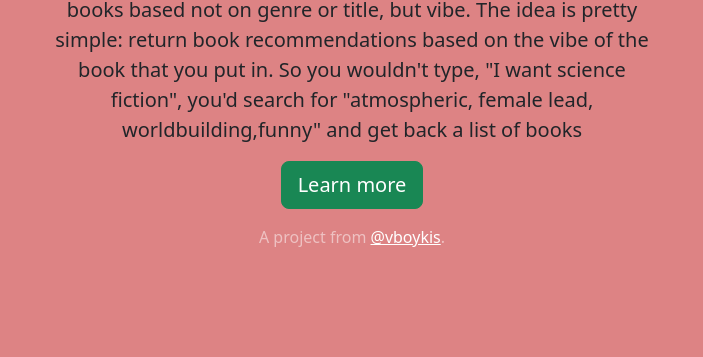
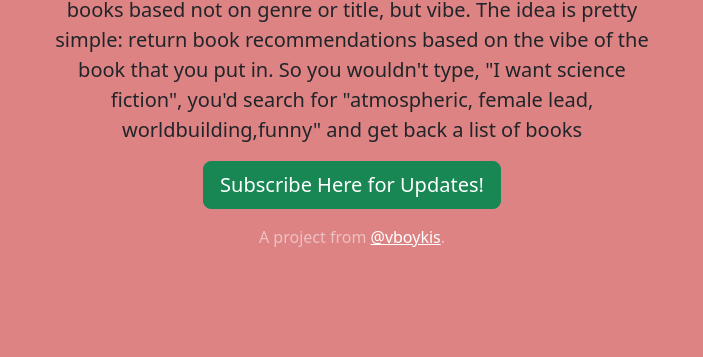
Before and after one commit to veekaybee/viberary, a plain HTML site: page docs/index.html in a window 1280 px wide. Shown: the part 443-800 px from the top of the page, without its empty margins (288-991 px from the left). Drawn offline with Linux system fonts and the light colour scheme.

Commit message:
buttondown

```diff
--- a/docs/index.html
+++ b/docs/index.html
@@ -91,13 +91,13 @@
         <main class="px-3">
             <img src="/assets/img/vibe_book.png" width="300" height="300">
             <h1 class="cover-heading">Viberary</h1>
-            <p class="lead" algin="left"> Viberary is a side project that will eventually recommend you books based
+            <p class="lead" algin="left"> <a href="https://github.com/veekaybee/viberary">Viberary</a> is a side project that will eventually recommend you books based
                 not on genre or title, but vibe. The idea is pretty simple: return book recommendations based on the
                 vibe of the
                 book that you put in. So you wouldn't type, "I want science fiction", you'd search for "atmospheric,
                 female lead, worldbuilding,funny" and get back a list of books</p>
             <p class="lead">
-                <a href="https://github.com/veekaybee/viberary" class="btn btn-lg btn-success">Learn more</a>
+                <a href="https://buttondown.email/vicki" class="btn btn-lg btn-success">Subscribe Here for Updates! </a>
             </p>
         </main>
 
```
